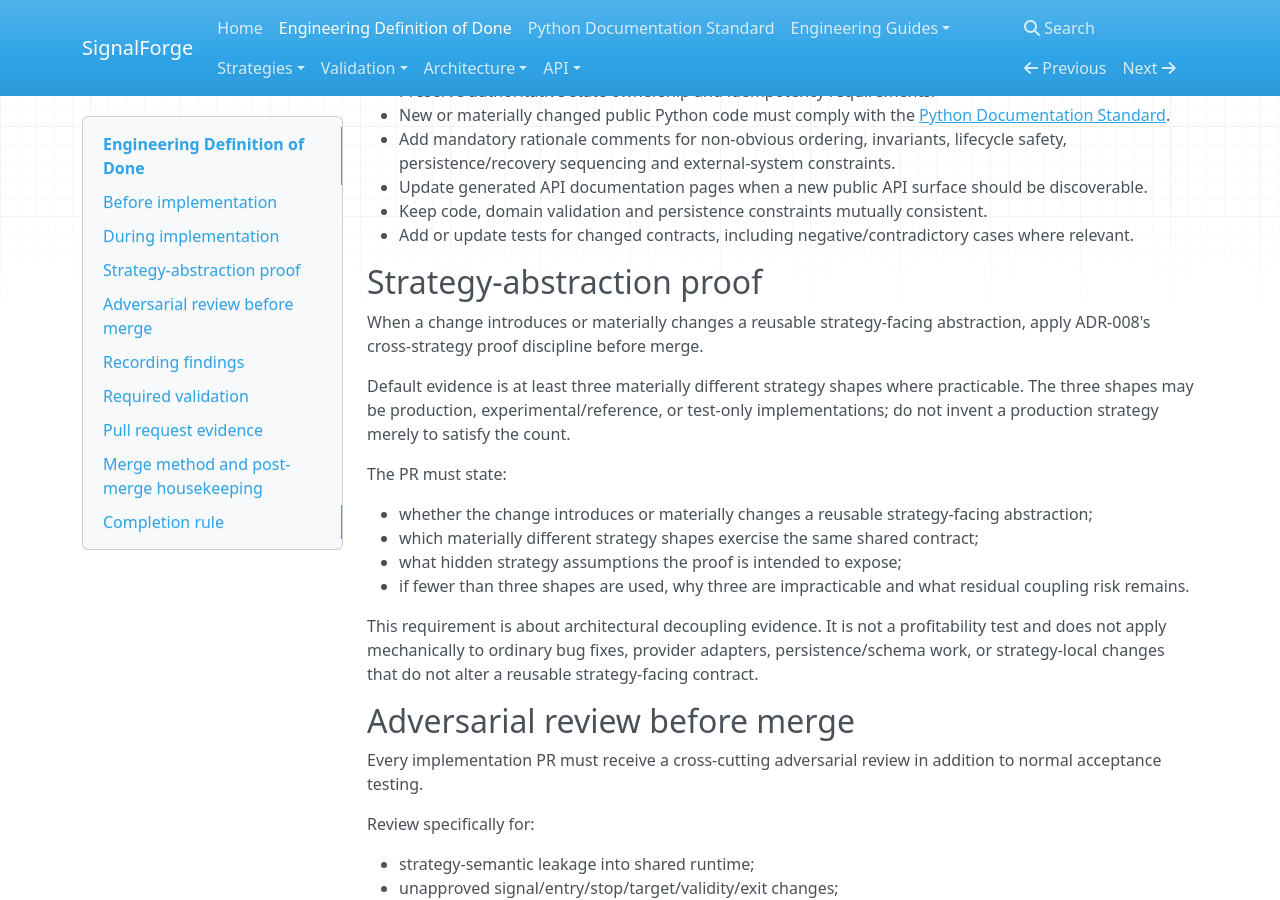
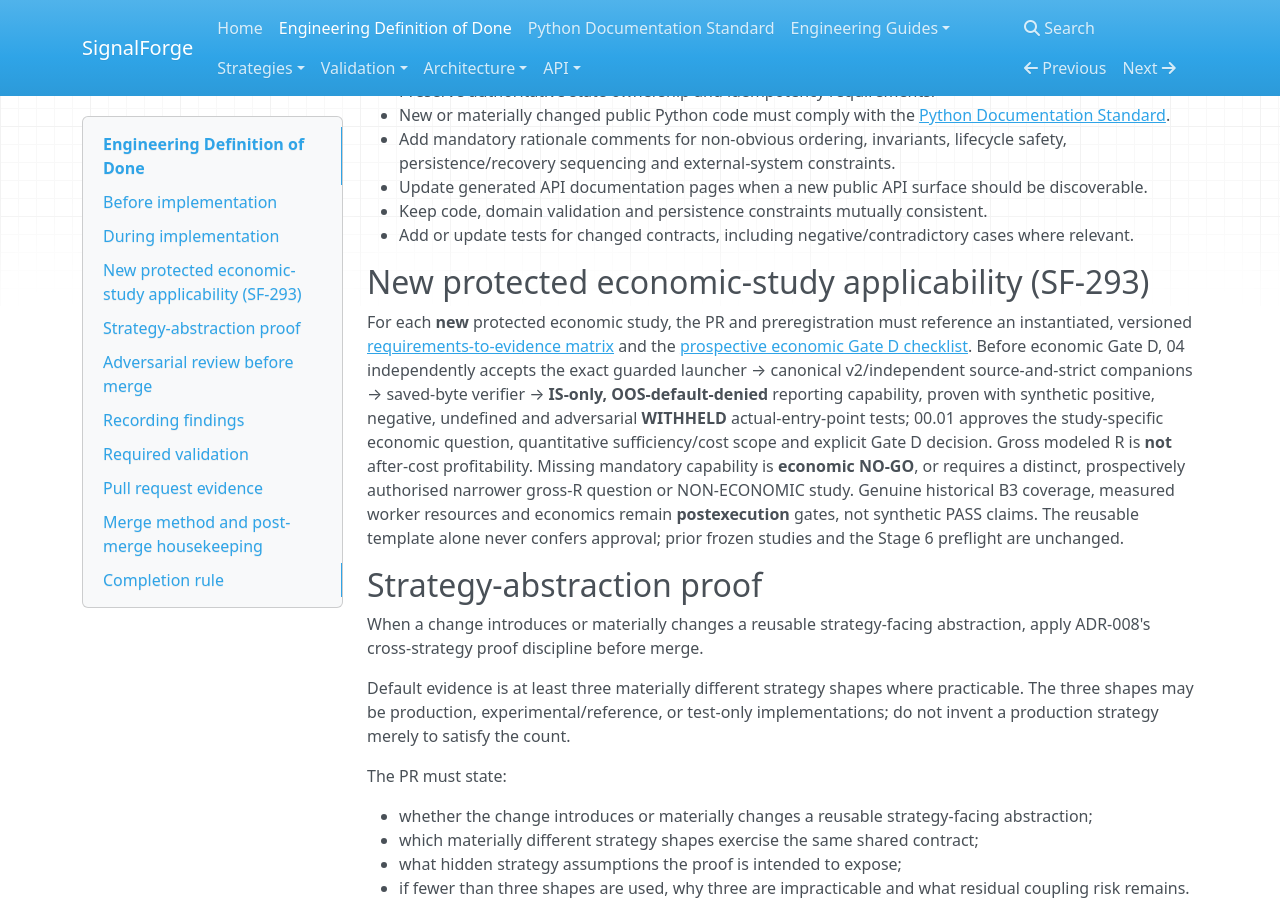
Before and after one commit to harishkamathuk/signalforge, an MkDocs documentation site: the page built from docs/engineering-definition-of-done.md, in a window 1280 px wide and 900 px high, scrolled down 500 px. Built offline with MkDocs 1.6.1, drawn with Linux system fonts in a browser that asks for light colours; nearby versions of some CDN libraries.

Commit message:
docs(sf293): require study-specific economic traceability and actual-path synthetic evidence in DoD

```diff
--- a/docs/engineering-definition-of-done.md
+++ b/docs/engineering-definition-of-done.md
@@ -21,6 +21,10 @@ Issue-specific acceptance criteria remain authoritative for the work item. This
 - Update generated API documentation pages when a new public API surface should be discoverable.
 - Keep code, domain validation and persistence constraints mutually consistent.
 - Add or update tests for changed contracts, including negative/contradictory cases where relevant.
+
+## New protected economic-study applicability (SF-293)
+
+For each **new** protected economic study, the PR and preregistration must reference an instantiated, versioned [requirements-to-evidence matrix](research/sf293-economic-study-traceability-v1.md) and the [prospective economic Gate D checklist](engineering/prospective-economic-gate-d-checklist.md). Before economic Gate D, 04 independently accepts the exact guarded launcher → canonical v2/independent source-and-strict companions → saved-byte verifier → **IS-only, OOS-default-denied** reporting capability, proven with synthetic positive, negative, undefined and adversarial **WITHHELD** actual-entry-point tests; 00.01 approves the study-specific economic question, quantitative sufficiency/cost scope and explicit Gate D decision. Gross modeled R is **not** after-cost profitability. Missing mandatory capability is **economic NO-GO**, or requires a distinct, prospectively authorised narrower gross-R question or NON-ECONOMIC study. Genuine historical B3 coverage, measured worker resources and economics remain **postexecution** gates, not synthetic PASS claims. The reusable template alone never confers approval; prior frozen studies and the Stage 6 preflight are unchanged.
 
 ## Strategy-abstraction proof
 
```
